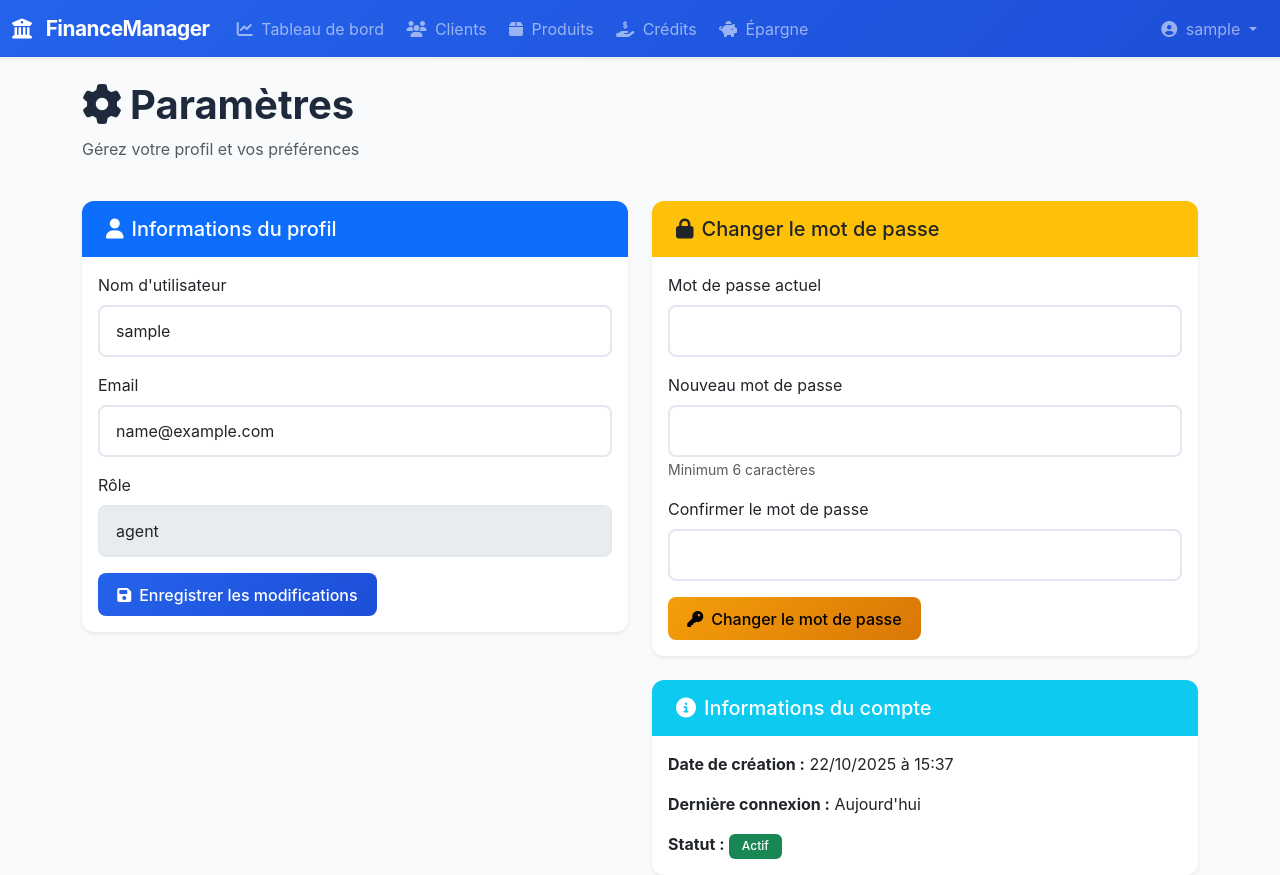
After one commit to dibasaye/FlaskCreditDesign, a Flask app: page /settings in a window 1280 px wide. The commit adds this page. Run offline with Flask 3, Linux system fonts and the light colour scheme; the visitor is signed in with stand-in values (Sample User, id 1).

Commit message:
Add user profile and password management settings
Introduce new forms for profile editing and password changes, along with a dedicated settings route and template.

Replit-Commit-Author: Agent
Replit-Commit-Session-Id: 1b3d9f1f-6175-4443-81bf-4f4876549c10
Replit-Commit-Checkpoint-Type: full_checkpoint
Replit-Commit-Screenshot-Url: https://storage.googleapis.com/screenshot-production-us-central1/afbe3839-84a7-49b2-8826-b3bdc690c88a/1b3d9f1f-6175-4443-81bf-4f4876549c10/4UORz82

```diff
--- a/forms.py
+++ b/forms.py
@@ -49,3 +49,12 @@ class SavingsTransactionForm(FlaskForm):
     amount = FloatField('Montant', validators=[DataRequired(), NumberRange(min=0.01)])
     reference = StringField('Référence', validators=[Optional(), Length(max=100)])
     notes = TextAreaField('Notes', validators=[Optional()])
+
+class ProfileForm(FlaskForm):
+    username = StringField('Nom d\'utilisateur', validators=[DataRequired(), Length(min=3, max=80)])
+    email = EmailField('Email', validators=[DataRequired(), Email()])
+
+class ChangePasswordForm(FlaskForm):
+    current_password = PasswordField('Mot de passe actuel', validators=[DataRequired()])
+    new_password = PasswordField('Nouveau mot de passe', validators=[DataRequired(), Length(min=6)])
+    confirm_password = PasswordField('Confirmer le mot de passe', validators=[DataRequired()])
--- a/main.py
+++ b/main.py
@@ -3,7 +3,7 @@ from datetime import datetime
 from flask import Flask, render_template, redirect, url_for, flash, request
 from flask_login import LoginManager, login_user, logout_user, login_required, current_user
 from models import db, User, Client, Product, Credit, CreditPayment, SavingsAccount, SavingsTransaction
-from forms import LoginForm, ClientForm, ProductForm, CreditForm, CreditPaymentForm, SavingsAccountForm, SavingsTransactionForm
+from forms import LoginForm, ClientForm, ProductForm, CreditForm, CreditPaymentForm, SavingsAccountForm, SavingsTransactionForm, ProfileForm, ChangePasswordForm
 from sqlalchemy import func
 import random
 import string
@@ -397,6 +397,36 @@ def add_savings_transaction(id):
 
     return redirect(url_for('savings_detail', id=id))
 
+@app.route('/settings', methods=['GET', 'POST'])
+@login_required
+def settings():
+    profile_form = ProfileForm(obj=current_user)
+    password_form = ChangePasswordForm()
+
+    if profile_form.validate_on_submit() and 'profile_submit' in request.form:
+        existing_user = User.query.filter(User.username == profile_form.username.data, User.id != current_user.id).first()
+        if existing_user:
+            flash('Ce nom d\'utilisateur est déjà utilisé', 'danger')
+        else:
+            current_user.username = profile_form.username.data
+            current_user.email = profile_form.email.data
+            db.session.commit()
+            flash('Profil mis à jour avec succès!', 'success')
+            return redirect(url_for('settings'))
+
+    if password_form.validate_on_submit() and 'password_submit' in request.form:
+        if not current_user.check_password(password_form.current_password.data):
+            flash('Mot de passe actuel incorrect', 'danger')
+        elif password_form.new_password.data != password_form.confirm_password.data:
+            flash('Les nouveaux mots de passe ne correspondent pas', 'danger')
+        else:
+            current_user.set_password(password_form.new_password.data)
+            db.session.commit()
+            flash('Mot de passe changé avec succès!', 'success')
+            return redirect(url_for('settings'))
+
+    return render_template('settings.html', profile_form=profile_form, password_form=password_form)
+
 @app.template_filter('currency')
 def currency_filter(value):
     if value is None:
--- a/templates/base.html
+++ b/templates/base.html
@@ -54,7 +54,7 @@
                             <i class="fas fa-user-circle me-1"></i> {{ current_user.username }}
                         </a>
                         <ul class="dropdown-menu dropdown-menu-end">
-                            <li><a class="dropdown-item" href="#"><i class="fas fa-user me-2"></i>Profil</a></li>
+                            <li><a class="dropdown-item" href="{{ url_for('settings') }}"><i class="fas fa-cog me-2"></i>Paramètres</a></li>
                             <li><hr class="dropdown-divider"></li>
                             <li><a class="dropdown-item" href="{{ url_for('logout') }}"><i class="fas fa-sign-out-alt me-2"></i>Déconnexion</a></li>
                         </ul>
--- /dev/null
+++ b/templates/settings.html
@@ -0,0 +1,129 @@
+{% extends "base.html" %}
+
+{% block title %}Paramètres{% endblock %}
+
+{% block content %}
+<div class="container">
+    <div class="row mb-4">
+        <div class="col-12">
+            <h1 class="page-title">
+                <i class="fas fa-cog me-2"></i>Paramètres
+            </h1>
+            <p class="text-muted">Gérez votre profil et vos préférences</p>
+        </div>
+    </div>
+
+    <div class="row g-4">
+        <div class="col-lg-6">
+            <div class="card shadow-sm">
+                <div class="card-header bg-primary text-white">
+                    <h5 class="mb-0"><i class="fas fa-user me-2"></i>Informations du profil</h5>
+                </div>
+                <div class="card-body">
+                    <form method="POST">
+                        {{ profile_form.hidden_tag() }}
+
+                        <div class="mb-3">
+                            {{ profile_form.username.label(class="form-label") }}
+                            {{ profile_form.username(class="form-control") }}
+                            {% if profile_form.username.errors %}
+                                <div class="text-danger mt-1">
+                                    {% for error in profile_form.username.errors %}
+                                        <small>{{ error }}</small>
+                                    {% endfor %}
+                                </div>
+                            {% endif %}
+                        </div>
+
+                        <div class="mb-3">
+                            {{ profile_form.email.label(class="form-label") }}
+                            {{ profile_form.email(class="form-control") }}
+                            {% if profile_form.email.errors %}
+                                <div class="text-danger mt-1">
+                                    {% for error in profile_form.email.errors %}
+                                        <small>{{ error }}</small>
+                                    {% endfor %}
+                                </div>
+                            {% endif %}
+                        </div>
+
+                        <div class="mb-3">
+                            <label class="form-label">Rôle</label>
+                            <input type="text" class="form-control" value="{{ current_user.role }}" readonly disabled>
+                        </div>
+
+                        <button type="submit" name="profile_submit" class="btn btn-primary">
+                            <i class="fas fa-save me-2"></i>Enregistrer les modifications
+                        </button>
+                    </form>
+                </div>
+            </div>
+        </div>
+
+        <div class="col-lg-6">
+            <div class="card shadow-sm">
+                <div class="card-header bg-warning text-dark">
+                    <h5 class="mb-0"><i class="fas fa-lock me-2"></i>Changer le mot de passe</h5>
+                </div>
+                <div class="card-body">
+                    <form method="POST">
+                        {{ password_form.hidden_tag() }}
+
+                        <div class="mb-3">
+                            {{ password_form.current_password.label(class="form-label") }}
+                            {{ password_form.current_password(class="form-control") }}
+                            {% if password_form.current_password.errors %}
+                                <div class="text-danger mt-1">
+                                    {% for error in password_form.current_password.errors %}
+                                        <small>{{ error }}</small>
+                                    {% endfor %}
+                                </div>
+                            {% endif %}
+                        </div>
+
+                        <div class="mb-3">
+                            {{ password_form.new_password.label(class="form-label") }}
+                            {{ password_form.new_password(class="form-control") }}
+                            <small class="text-muted">Minimum 6 caractères</small>
+                            {% if password_form.new_password.errors %}
+                                <div class="text-danger mt-1">
+                                    {% for error in password_form.new_password.errors %}
+                                        <small>{{ error }}</small>
+                                    {% endfor %}
+                                </div>
+                            {% endif %}
+                        </div>
+
+                        <div class="mb-3">
+                            {{ password_form.confirm_password.label(class="form-label") }}
+                            {{ password_form.confirm_password(class="form-control") }}
+                            {% if password_form.confirm_password.errors %}
+                                <div class="text-danger mt-1">
+                                    {% for error in password_form.confirm_password.errors %}
+                                        <small>{{ error }}</small>
+                                    {% endfor %}
+                                </div>
+                            {% endif %}
+                        </div>
+
+                        <button type="submit" name="password_submit" class="btn btn-warning">
+                            <i class="fas fa-key me-2"></i>Changer le mot de passe
+                        </button>
+                    </form>
+                </div>
+            </div>
+
+            <div class="card shadow-sm mt-4">
+                <div class="card-header bg-info text-white">
+                    <h5 class="mb-0"><i class="fas fa-info-circle me-2"></i>Informations du compte</h5>
+                </div>
+                <div class="card-body">
+                    <p><strong>Date de création :</strong> {{ current_user.created_at.strftime('%d/%m/%Y à %H:%M') }}</p>
+                    <p><strong>Dernière connexion :</strong> Aujourd'hui</p>
+                    <p class="mb-0"><strong>Statut :</strong> <span class="badge bg-success">Actif</span></p>
+                </div>
+            </div>
+        </div>
+    </div>
+</div>
+{% endblock %}
```
Also changed, not shown: 1 other file.
